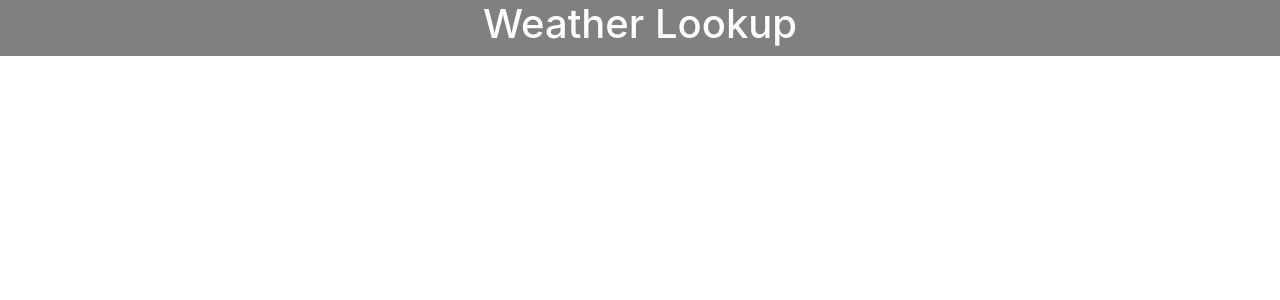
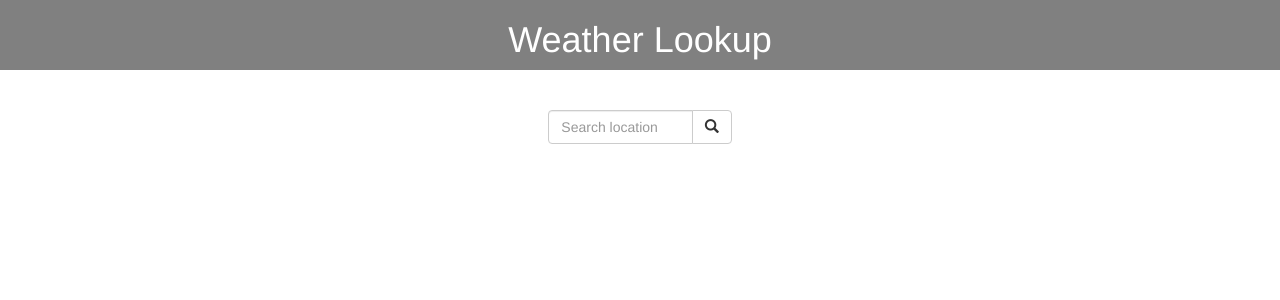
Before and after one commit to redshamn12/JWeather, a Django app: page / in a window 1280 px wide. Shown: the top 300 px of the page. Run offline with Django 4.2, Linux system fonts and the light colour scheme; some libraries are stand-ins or nearby versions.

Commit message:
Edit the index.html

```diff
--- a/mainf/templates/index.html
+++ b/mainf/templates/index.html
@@ -1,19 +1,30 @@
+{% load static %}
 <!DOCTYPE html>
 <html>
 <style>
   div {
+    text-align: center;
     margin: auto;
   }
   h1 {
     text-align: center;
     color: white;
   }
+  .row {
+    text-align: center;
+    margin: auto;
+  }
+  .row-form {
+    text-align: center;
+    margin: auto;
+  }
 </style>
 <head>
   <meta charset="utf-8">
   <title>JWeather</title>
+  <link rel="icon" type="image/x-icon" href="{% static 'assets/favicon.ico' %}" />
   <!-- Latest compiled and minified CSS -->
-  <link rel="stylesheet" href="https://cdn.jsdelivr.net/npm/bootstrap@4.3.1/dist/css/bootstrap.min.css" integrity="sha384-ggOyR0iXCbMQv3Xipma34MD+dH/1fQ784/j6cY/iJTQUOhcWr7x9JvoRxT2MZw1T" crossorigin="anonymous">
+  <link rel="stylesheet" href="https://maxcdn.bootstrapcdn.com/bootstrap/3.4.0/css/bootstrap.min.css">
 </head>
 <body>
   <nav class="row" style="background: grey; color: white;">
@@ -23,9 +34,21 @@
   </nav>
   <br />
   <br />
+  <div class="row-form">
+    <form method="post" action="" class="col-md-2 col-md-offset-5">
+      {% csrf_token %}
+      <div class="input-group mb-3">
+        <input class="form-control" type="text" name="city" placeholder="Search location">
+        <div class="input-group-btn">
+          <button class="btn btn-default" type="submit">
+          <i class="glyphicon glyphicon-search"></i>
+          </button>
+        </div>
+      </div>
+    </form>
+  </div>
 <script src="https://code.jquery.com/jquery-3.3.1.slim.min.js" integrity="sha384-q8i/X+965DzO0rT7abK41JStQIAqVgRVzpbzo5smXKp4YfRvH+8abtTE1Pi6jizo" crossorigin="anonymous"></script>
 <script src="https://cdn.jsdelivr.net/npm/popper.js@1.14.7/dist/umd/popper.min.js" integrity="sha384-UO2eT0CpHqdSJQ6hJty5KVphtPhzWj9WO1clHTMGa3JDZwrnQq4sF86dIHNDz0W1" crossorigin="anonymous"></script>
 <script src="https://cdn.jsdelivr.net/npm/bootstrap@4.3.1/dist/js/bootstrap.min.js" integrity="sha384-JjSmVgyd0p3pXB1rRibZUAYoIIy6OrQ6VrjIEaFf/nJGzIxFDsf4x0xIM+B07jRM" crossorigin="anonymous"></script>
 </body>
-
 </html>
```
